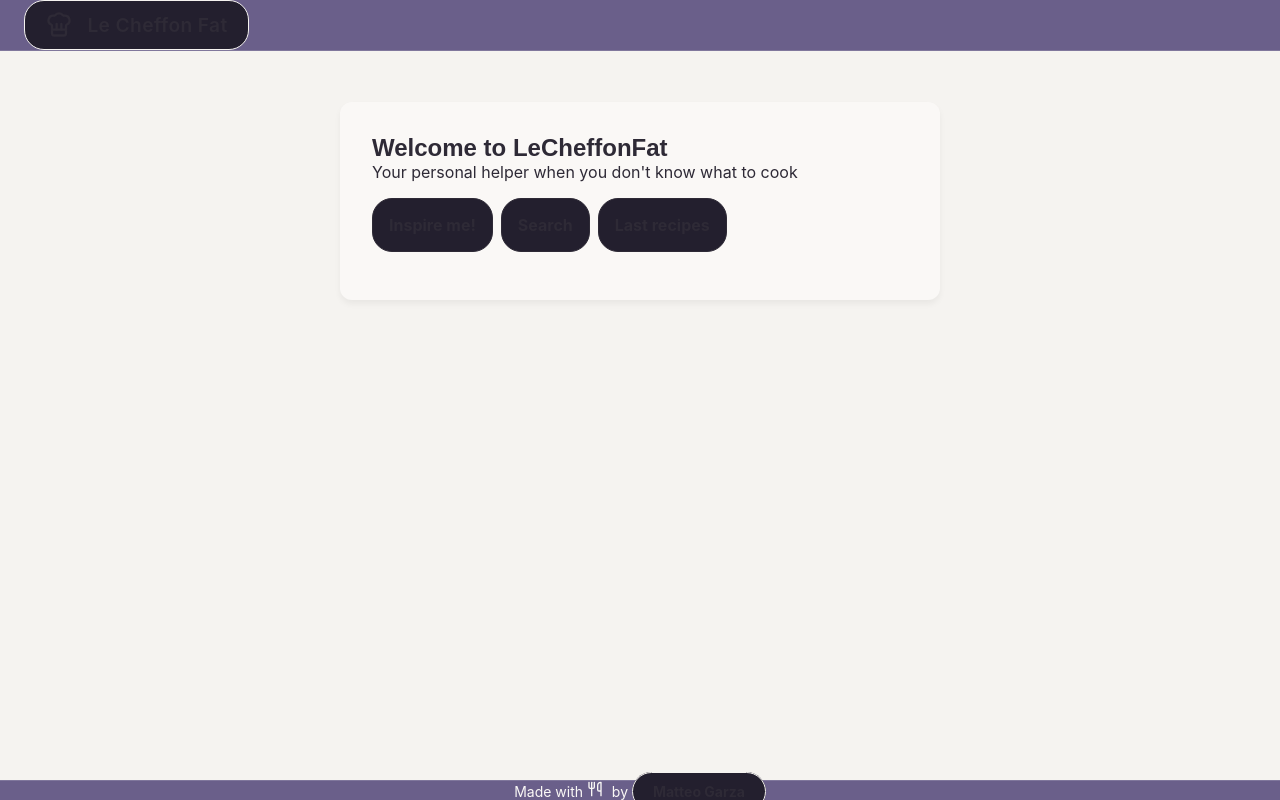
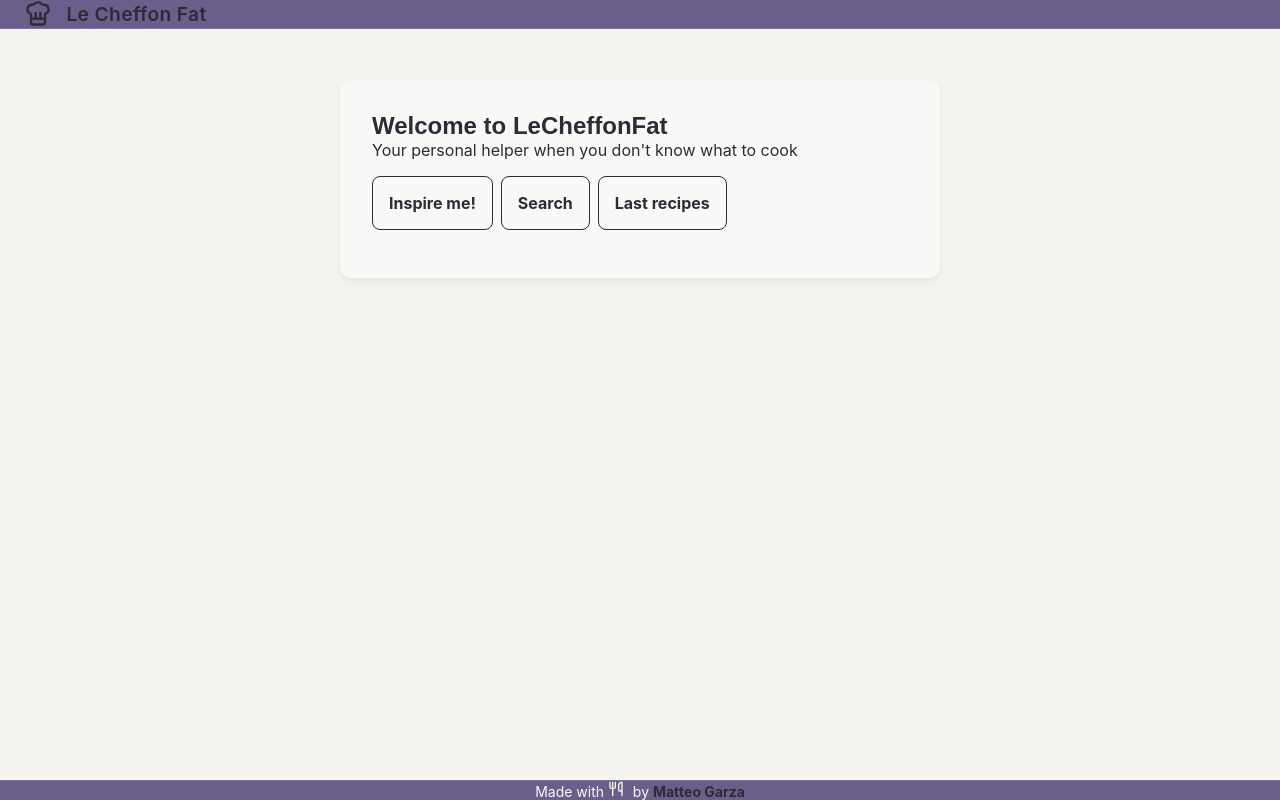
Before and after one commit to CoachGodzup/leCheffonFat, a Next.js app: page / in a window 1280 px wide. Built offline with nearby package versions, Linux system fonts and the light colour scheme.

Commit message:
fix(style): fix colors for light mode

```diff
--- a/src/app/globals.css
+++ b/src/app/globals.css
@@ -165,15 +165,14 @@ aside {
 .btn-cta,
 a,
 button {
-  background-color: var(--color-bg-card-dark);
+  background-color: var(--color-bg-card);
   color: var(--color-text-main);
   font-weight: bold;
-  padding: 10px 20px;
-  border: 1px solid var(--color-bg-salvia);
-  border-radius: 20px;
+  border-radius: .5em;
   cursor: pointer;
   transition: transform 0.2s;
 }
+
 
 .btn-cta:hover,
 .btn-primary:hover,
```
